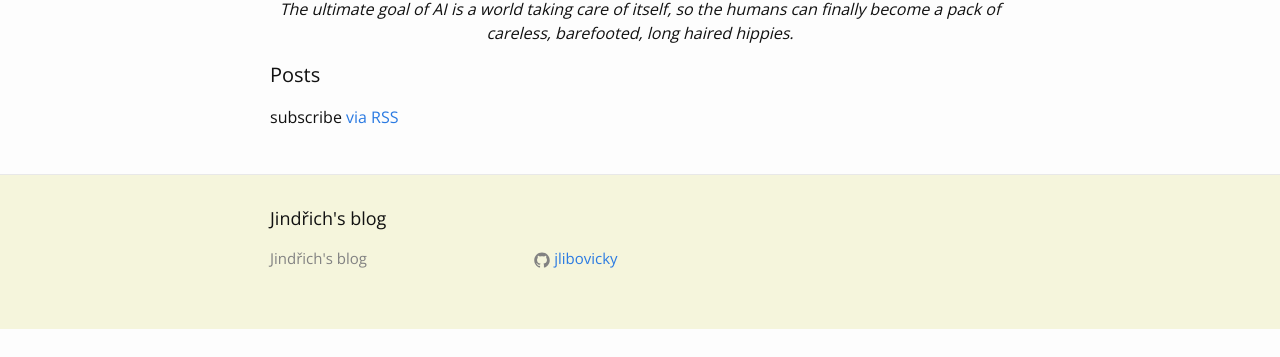
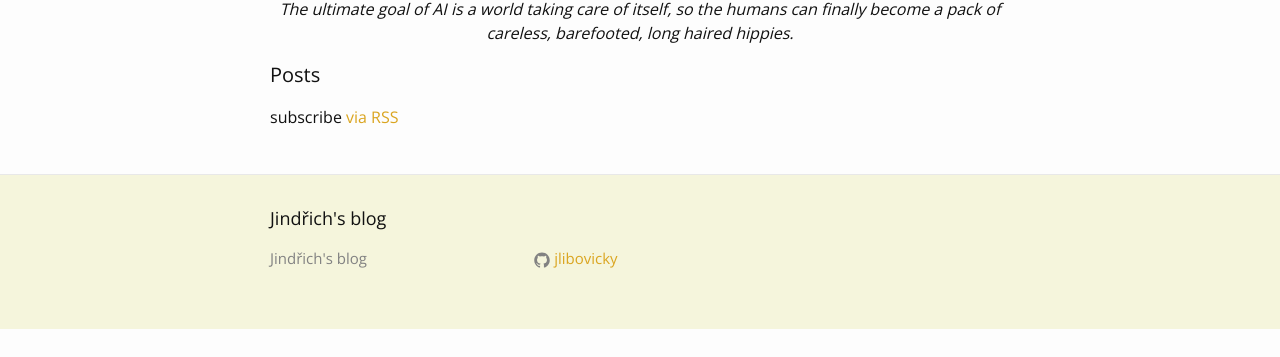
Before and after one commit to jlibovicky/jlibovicky.github.io, a Jekyll site: the page built from index.html, in a window 1280 px wide. Shown: the part 222-579 px from the top of the page. Built offline with Jekyll 4.4.1, drawn with Linux system fonts in a browser that asks for light colours; some web fonts are replaced.

Commit message:
yellow links

```diff
--- a/css/main.scss
+++ b/css/main.scss
@@ -56,3 +56,6 @@ $on-laptop:        800px;
 .red_flower { margin: 0px; width: 95px; margin-bottom: -15px; margin-top: -15px  }
 .blue_flower { margin: 0px; width: 40px; vertical-align: top; margin-left: -16px; margin-top: -10px; }
 .car { margin: 0px; width: 110px; vertical-align: bottom; margin-left: -80px;    }
+
+a { color: #DAA520 }
+a:visited { color: #DAA520 }
```
